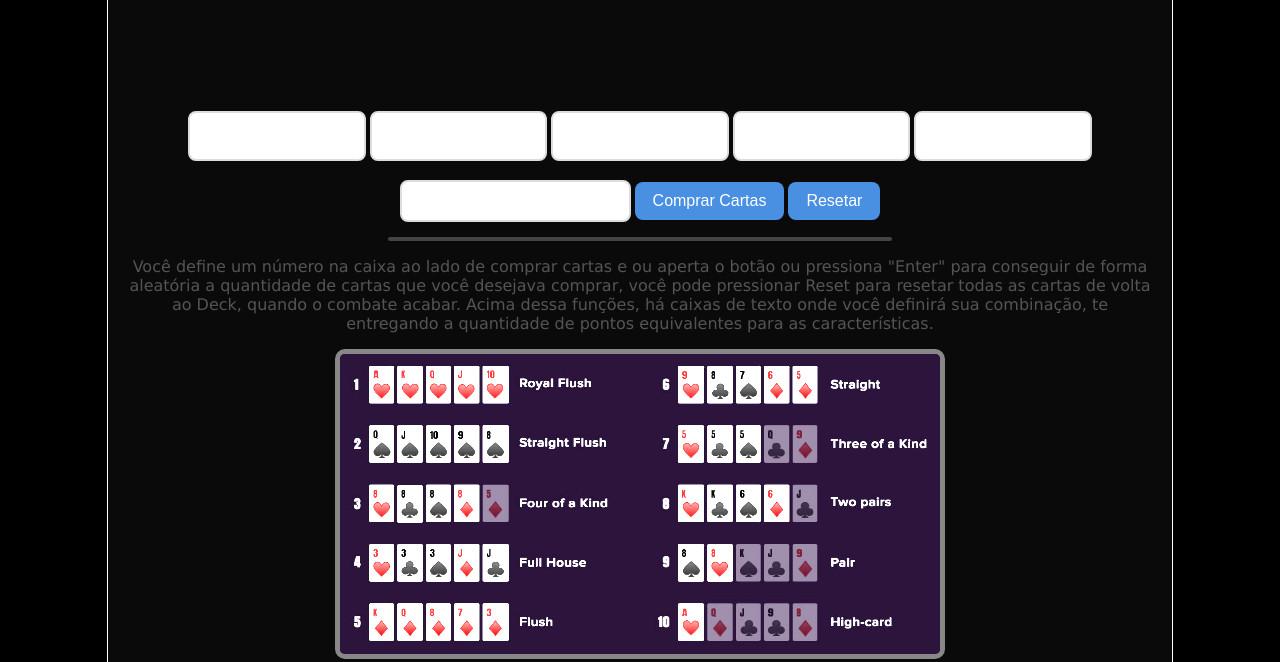
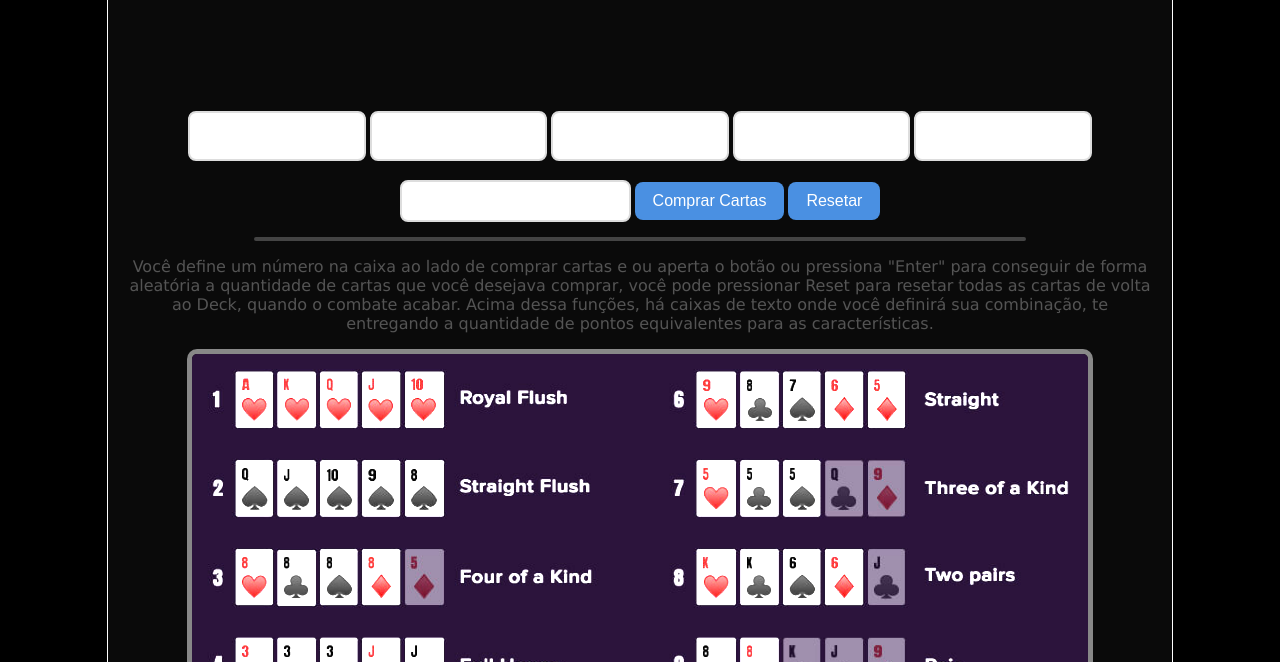
Before and after one commit to rickcham/tome-of-classes, a plain HTML site: page subclasses/caras.html in a window 1280 px wide. Shown: the part 138-800 px from the top of the page. Drawn offline with Linux system fonts and the light colour scheme.

Commit message:
agora está funcional para celular e Pc

```diff
--- a/subclasses/caras.html
+++ b/subclasses/caras.html
@@ -67,7 +67,7 @@ button:hover {
   padding: 8px 12px;
   border-radius: 6px;
   margin: 6px;
-  font-size: 18px;
+  font-size: 1em;
 }
 
 .container{
@@ -84,14 +84,14 @@ button:hover {
         display: flex;
  border: solid #444 2px;
  text-align: center;
-     width: 500px;
+     width: 60vw;
 flex-wrap: wrap;
 border-radius: 5px;
       }
 
       .poker{
-        width: 600px;
-        height: 300px;
+        width: 70vw;
+        height: 35vw;
         margin: auto;
         display: block;
         border: #444 solid 5px;
```
